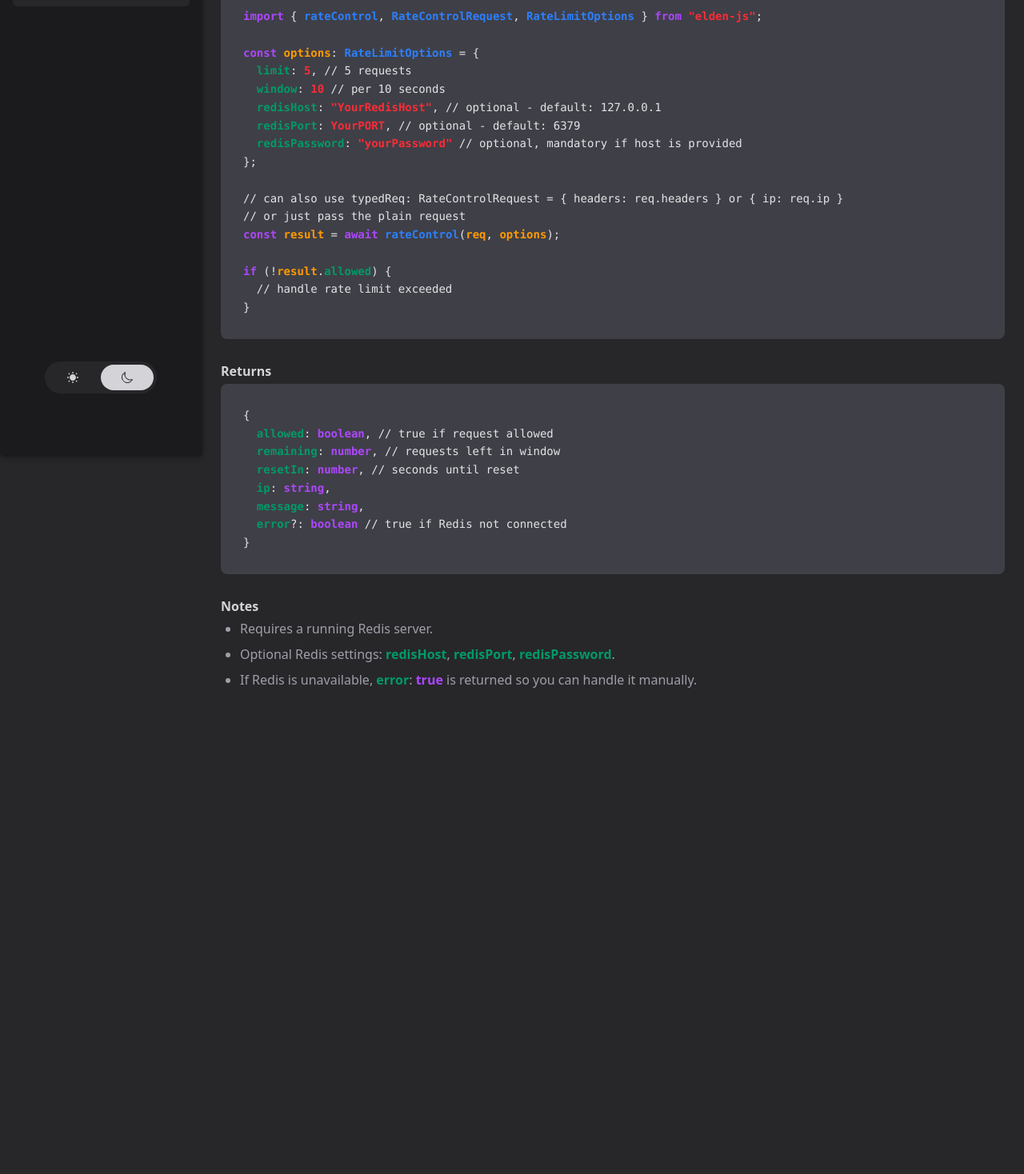
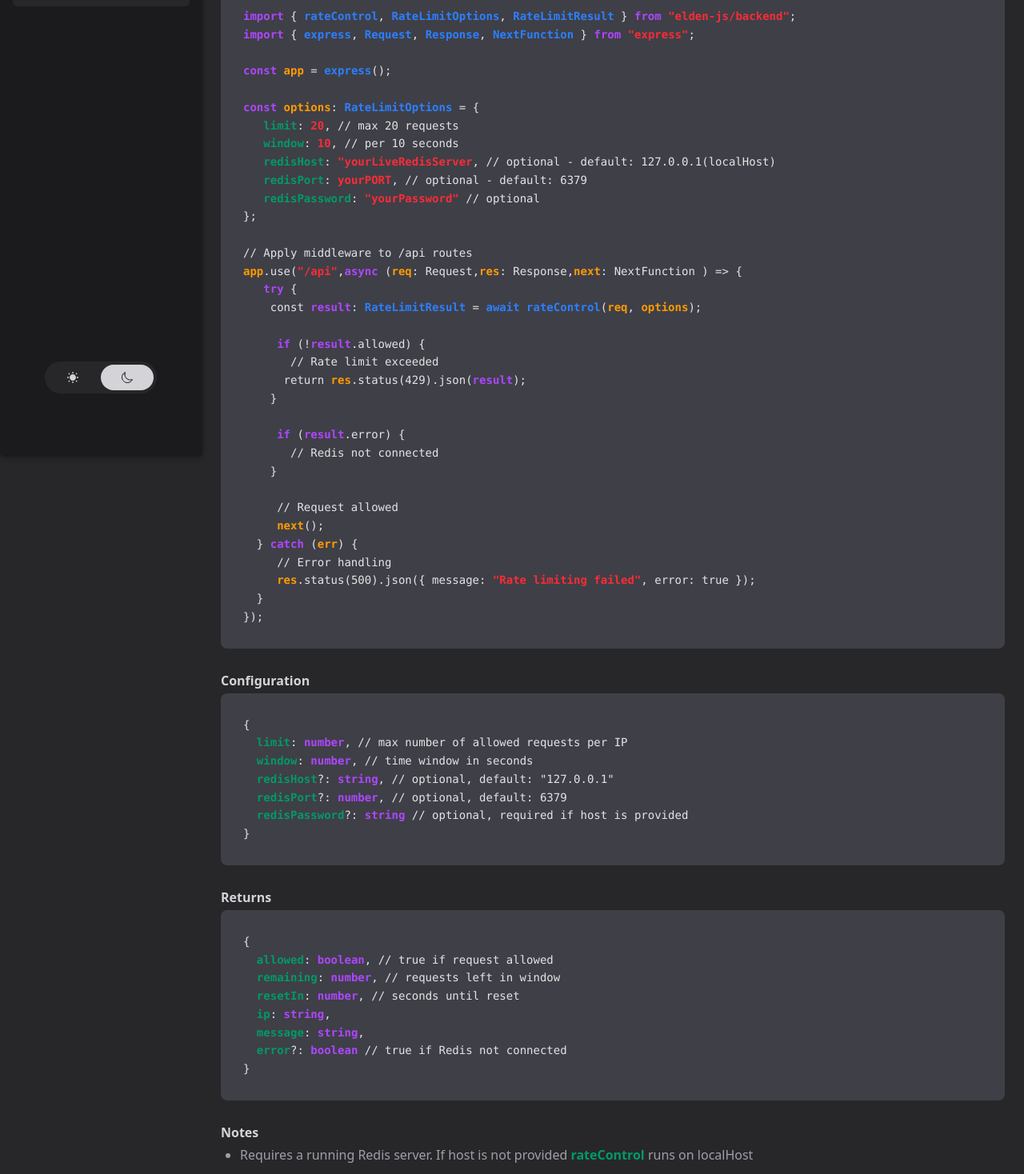
Before and after one commit to jebesh67/elden-js-docs, a Next.js app: page /rate-control in a window 1280 px wide. Shown: the part 300-1768 px from the top of the page at 80% size. Before the commit the page ends 1186 px from the top, so only its background shows below. Built offline with nearby package versions, Linux system fonts and the light colour scheme; no server answers.

Commit message:
Update documentation and fix middleware examples

```diff
--- a/src/components/usage/RateControl.tsx
+++ b/src/components/usage/RateControl.tsx
@@ -10,7 +10,7 @@ export const RateControl = () => {
     <div
       className={clsx(
         "pt-22 md:pt-25 md:pl-[17.25rem] px-6 pb-6 space-y-6 transition-all duration-300",
-        theme === "dark" ? "text-zinc-100" : "text-zinc-900",
+        theme === "dark" ? "text-zinc-100" : "text-zinc-900"
       )}
     >
       <h3 className="css-subhead-text font-bold">rateControl</h3>
@@ -18,7 +18,7 @@ export const RateControl = () => {
       <p
         className={clsx(
           "leading-[2]",
-          theme === "dark" ? "text-zinc-300" : "text-zinc-700",
+          theme === "dark" ? "text-zinc-300" : "text-zinc-700"
         )}
       >
         The <code className="css-keyword-blue">rateControl</code> helper
@@ -29,7 +29,7 @@ export const RateControl = () => {
       <strong
         className={clsx(
           "leading-[2]",
-          theme === "dark" ? "text-zinc-300" : "text-zinc-700",
+          theme === "dark" ? "text-zinc-300" : "text-zinc-700"
         )}
       >
         Example: (Express controller)
@@ -38,68 +38,163 @@ export const RateControl = () => {
       <CopyablePre theme={theme}>
         <pre
           className={clsx(
-            "p-4 rounded-lg overflow-x-auto text-sm leading-relaxed",
+            "p-4 rounded-lg overflow-x-auto text-sm leading-relaxed"
           )}
         >
           <code>
             <span className="css-keyword-purple">import</span> {"{"}{" "}
             <span className="css-keyword-blue">rateControl</span>,{" "}
-            <span className="css-keyword-blue">RateControlRequest</span>,{" "}
-            <span className="css-keyword-blue">RateLimitOptions</span> {"}"}{" "}
+            <span className="css-keyword-blue">RateLimitOptions</span>,{" "}
+            <span className="css-keyword-blue">RateLimitResult</span> {"}"}{" "}
             <span className="css-keyword-purple">from</span>{" "}
-            <span className="css-keyword-red">{`"elden-js"`}</span>;
+            <span className="css-keyword-red">{`"elden-js/backend"`}</span>;
+            <br />
+            <span className="css-keyword-purple">import</span> {"{"}{" "}
+            <span className="css-keyword-blue">express</span>,{" "}
+            <span className="css-keyword-blue">Request</span>,{" "}
+            <span className="css-keyword-blue">Response</span>,{" "}
+            <span className="css-keyword-blue">NextFunction</span> {"}"}{" "}
+            <span className="css-keyword-purple">from</span>{" "}
+            <span className="css-keyword-red">{`"express"`}</span>;
+            <br />
+            <br />
+            <span className="css-keyword-purple">const</span>{" "}
+            <span className="css-keyword-amber">app</span> ={" "}
+            <span className="css-keyword-blue">express</span>();
             <br />
             <br />
             <span className="css-keyword-purple">const</span>{" "}
             <span className="css-keyword-amber">options</span>:{" "}
             <span className="css-keyword-blue">RateLimitOptions</span> = {"{"}
             <br />
-            {"  "}
-            <span className="css-keyword-emerald">limit</span>:{" "}
-            <span className="css-keyword-red">5</span>,{" "}
-            <span>{`// 5 requests`}</span>
+            {"  "} <span className="css-keyword-emerald">limit</span>:{" "}
+            <span className="css-keyword-red">20</span>,{" "}
+            <span>{`// max 20 requests`}</span>
             <br />
-            {"  "}
-            <span className="css-keyword-emerald">window</span>:{" "}
-            <span className="css-keyword-red">10</span>{" "}
+            {"  "} <span className="css-keyword-emerald">window</span>:{" "}
+            <span className="css-keyword-red">10</span>,{" "}
             <span>{`// per 10 seconds`}</span>
             <br />
-            {"  "}
-            <span className="css-keyword-emerald">redisHost</span>:{" "}
-            <span className="css-keyword-red">{`"YourRedisHost"`}</span>,{" "}
-            <span>{`// optional - default: 127.0.0.1`}</span>
+            {"  "} <span className="css-keyword-emerald">redisHost</span>:{" "}
+            <span className="css-keyword-red">{`"yourLiveRedisServer`}</span>,{" "}
+            <span>{`// optional - default: 127.0.0.1(localHost)`}</span>
             <br />
-            {"  "}
-            <span className="css-keyword-emerald">redisPort</span>:{" "}
-            <span className="css-keyword-red">YourPORT</span>,{" "}
+            {"  "} <span className="css-keyword-emerald">redisPort</span>:{" "}
+            <span className="css-keyword-red">yourPORT</span>,{" "}
             <span>{`// optional - default: 6379`}</span>
             <br />
-            {"  "}
-            <span className="css-keyword-emerald">redisPassword</span>:{" "}
+            {"  "} <span className="css-keyword-emerald">redisPassword</span>:{" "}
             <span className="css-keyword-red">{`"yourPassword"`}</span>{" "}
-            <span>{`// optional, mandatory if host is provided`}</span>
+            <span>{`// optional`}</span>
             <br />
             {"};"}
             <br />
             <br />
-            <span>{`// can also use typedReq: RateControlRequest = { headers: req.headers } or { ip: req.ip }`}</span>
+            <span className="css-comment">{`// Apply middleware to /api routes`}</span>
             <br />
-            <span>{`// or just pass the plain request`}</span>
+            <span className="css-keyword-amber">app</span>.use(
+            <span className="css-keyword-red">{`"/api"`}</span>,
+            <span className="css-keyword-purple">async</span> (
+            <span className="css-keyword-amber">req</span>: Request,
+            <span className="css-keyword-amber">res</span>: Response,
+            <span className="css-keyword-amber">next</span>: NextFunction )
+            =&gt; {"{"}
             <br />
-            <span className="css-keyword-purple">const</span>{" "}
-            <span className="css-keyword-amber">result</span> ={" "}
-            <span className="css-keyword-purple">await</span>{" "}
+            {"  "} <span className="css-keyword-purple">try</span> {"{"}
+            <br />
+            {"    "}const <span className="css-keyword-purple">result</span>:{" "}
+            <span className="css-keyword-blue">RateLimitResult</span> ={" "}
+            <span className="css-keyword-blue">await</span>{" "}
             <span className="css-keyword-blue">rateControl</span>(
             <span className="css-keyword-amber">req</span>,{" "}
             <span className="css-keyword-amber">options</span>);
             <br />
             <br />
-            <span className="css-keyword-purple">if</span> (!
-            <span className="css-keyword-amber">result</span>.
-            <span className="css-keyword-emerald">allowed</span>) {"{"}
+            {"    "} <span className="css-keyword-purple">if</span> (!
+            <span className="css-keyword-purple">result</span>.allowed) {"{"}
+            <br />
+            {"      "}{" "}
+            <span className="css-comment">{`// Rate limit exceeded`}</span>
+            <br />
+            {"      "}return <span className="css-keyword-amber">res</span>
+            .status(429).json(<span className="css-keyword-purple">result</span>
+            );
+            <br />
+            {"    }"}
+            <br />
+            <br />
+            {"    "} <span className="css-keyword-purple">if</span> (
+            <span className="css-keyword-purple">result</span>.error) {"{"}
+            <br />
+            {"      "}{" "}
+            <span className="css-comment">{`// Redis not connected`}</span>
+            <br />
+            {"    }"}
+            <br />
+            <br />
+            {"    "} <span className="css-comment">{`// Request allowed`}</span>
+            <br />
+            {"    "} <span className="css-keyword-amber">next</span>();
+            <br />
+            {"  }"} <span className="css-keyword-purple">catch</span> (
+            <span className="css-keyword-amber">err</span>) {"{"}
+            <br />
+            {"    "} <span className="css-comment">{`// Error handling`}</span>
+            <br />
+            {"    "} <span className="css-keyword-amber">res</span>
+            .status(500).json({"{"} message:{" "}
+            <span className="css-keyword-red">{`"Rate limiting failed"`}</span>,
+            error: true {"}"});
+            <br />
+            {"  }"}
+            <br />
+            {"}"});
+          </code>
+        </pre>
+      </CopyablePre>
+
+      <strong
+        className={clsx(
+          "leading-[2]",
+          theme === "dark" ? "text-zinc-300" : "text-zinc-700"
+        )}
+      >
+        Configuration
+      </strong>
+
+      <CopyablePre theme={theme}>
+        <pre
+          className={clsx(
+            "p-4 rounded-lg overflow-x-auto text-sm leading-relaxed"
+          )}
+        >
+          <code>
+            {"{"}
             <br />
             {"  "}
-            <span>{`// handle rate limit exceeded`}</span>
+            <span className="css-keyword-emerald">limit</span>:{" "}
+            <span className="css-keyword-purple">number</span>,{" "}
+            <span>{`// max number of allowed requests per IP`}</span>
+            <br />
+            {"  "}
+            <span className="css-keyword-emerald">window</span>:{" "}
+            <span className="css-keyword-purple">number</span>,{" "}
+            <span>{`// time window in seconds`}</span>
+            <br />
+            {"  "}
+            <span className="css-keyword-emerald">redisHost</span>?:{" "}
+            <span className="css-keyword-purple">string</span>,{" "}
+            <span>{`// optional, default: "127.0.0.1"`}</span>
+            <br />
+            {"  "}
+            <span className="css-keyword-emerald">redisPort</span>?:{" "}
+            <span className="css-keyword-purple">number</span>,{" "}
+            <span>{`// optional, default: 6379`}</span>
+            <br />
+            {"  "}
+            <span className="css-keyword-emerald">redisPassword</span>?:{" "}
+            <span className="css-keyword-purple">string</span>{" "}
+            <span>{`// optional, required if host is provided`}</span>
             <br />
             {"}"}
           </code>
@@ -109,7 +204,7 @@ export const RateControl = () => {
       <strong
         className={clsx(
           "leading-[2]",
-          theme === "dark" ? "text-zinc-300" : "text-zinc-700",
+          theme === "dark" ? "text-zinc-300" : "text-zinc-700"
         )}
       >
         Returns
@@ -118,7 +213,7 @@ export const RateControl = () => {
       <CopyablePre theme={theme}>
         <pre
           className={clsx(
-            "p-4 rounded-lg overflow-x-auto text-sm leading-relaxed",
+            "p-4 rounded-lg overflow-x-auto text-sm leading-relaxed"
           )}
         >
           <code>
@@ -160,7 +255,7 @@ export const RateControl = () => {
       <strong
         className={clsx(
           "leading-[2]",
-          theme === "dark" ? "text-zinc-300" : "text-zinc-700",
+          theme === "dark" ? "text-zinc-300" : "text-zinc-700"
         )}
       >
         Notes
@@ -169,10 +264,14 @@ export const RateControl = () => {
       <ul
         className={clsx(
           "list-disc pl-6 space-y-2",
-          theme === "dark" ? "text-zinc-400" : "text-zinc-600",
+          theme === "dark" ? "text-zinc-400" : "text-zinc-600"
         )}
       >
-        <li>Requires a running Redis server.</li>
+        <li>
+          Requires a running Redis server. If host is not provided{" "}
+          <span className="css-keyword-emerald">rateControl</span> runs on
+          localHost
+        </li>
         <li>
           Optional Redis settings:{" "}
           <span className="css-keyword-emerald">redisHost</span>,{" "}
--- a/src/components/usage/VerifyAccess.tsx
+++ b/src/components/usage/VerifyAccess.tsx
@@ -11,7 +11,7 @@ export const VerifyAccess = () => {
     <div
       className={clsx(
         "pt-22 md:pt-25 md:pl-[17.25rem] px-6 pb-6 space-y-6 transition-all duration-300",
-        theme === "dark" ? "text-zinc-100" : "text-zinc-900",
+        theme === "dark" ? "text-zinc-100" : "text-zinc-900"
       )}
     >
       <h3 className="css-subhead-text font-bold">verifyAccess</h3>
@@ -19,7 +19,7 @@ export const VerifyAccess = () => {
       <p
         className={clsx(
           "leading-[2]",
-          theme === "dark" ? "text-zinc-300" : "text-zinc-700",
+          theme === "dark" ? "text-zinc-300" : "text-zinc-700"
         )}
       >
         The <code className="css-keyword-blue">verifyAccess</code> helper
@@ -31,7 +31,7 @@ export const VerifyAccess = () => {
       <strong
         className={clsx(
           "leading-[2]",
-          theme === "dark" ? "text-zinc-300" : "text-zinc-700",
+          theme === "dark" ? "text-zinc-300" : "text-zinc-700"
         )}
       >
         Example: (Next.js middleware)
@@ -40,35 +40,105 @@ export const VerifyAccess = () => {
       <CopyablePre theme={theme}>
         <pre
           className={clsx(
-            "p-4 rounded-lg overflow-x-auto text-sm leading-relaxed",
+            "p-4 rounded-lg overflow-x-auto text-sm leading-relaxed"
           )}
         >
           <code>
             <span className="css-keyword-purple">import</span> {"{"}
-            <span className="css-keyword-blue"> verifyAccess</span>,{" "}
-            <span className="css-keyword-blue">RequestWithCookies </span>
-            {"}"} from <span className="css-keyword-red">{`"elden-js"`}</span>;
+            <span className="css-keyword-blue"> NextRequest</span>,{" "}
+            <span className="css-keyword-blue">NextResponse</span> {"}"} from{" "}
+            <span className="css-keyword-red">{`"next/server"`}</span>;
+            <br />
+            <span className="css-keyword-purple">import</span> {"{"}
+            <span className="css-keyword-blue"> RequestWithCookies</span>,{" "}
+            <span className="css-keyword-blue">verifyAccess</span>,{" "}
+            <span className="css-keyword-blue">AccessResponse</span> {"}"} from{" "}
+            <span className="css-keyword-red">{`"elden-js/frontend"`}</span>;
             <br />
             <br />
+            <span className="css-comment">{`// Example backend URL and token/cookie name`}</span>
+            <br />
+            <span className="css-keyword-purple">const</span>{" "}
+            <span className="css-keyword-amber">backendURL</span> ={" "}
+            <span className="css-keyword-red">{`"https://yourBackendURL"`}</span>
+            ;
+            <br />
+            <span className="css-keyword-purple">const</span>{" "}
+            <span className="css-keyword-amber">tokenName</span> ={" "}
+            <span className="css-keyword-red">{`"yourTokenName"`}</span>;
+            <br />
+            <br />
+            <span className="css-keyword-purple">
+              export async function
+            </span>{" "}
+            <span className="css-keyword-amber">middleware</span>(req:{" "}
+            <span className="css-keyword-blue">NextRequest</span>):{" "}
+            <span className="css-keyword-blue">Promise</span>&lt;
+            <span className="css-keyword-blue">NextResponse</span>&gt; {"{"}
+            <br />
+            {"  "}
+            <span className="css-comment">{`// Optional TypeScript typing: cast request to RequestWithCookies`}</span>
+            <br />
+            {"  "}
+            <span className="css-comment">{`// You can also just pass 'req' directly without casting`}</span>
+            <br />
+            {"  "}
             <span className="css-keyword-purple">const</span>{" "}
             <span className="css-keyword-amber">typedReq</span> = req as unknown
             as <span className="css-keyword-blue">RequestWithCookies</span>;
             <br />
+            {"  "}
+            <span className="css-comment">{`// Example without typing:`}</span>
             <br />
+            {"  "}
+            <span className="css-comment">{`// const access: AccessResponse = await verifyAccess(backendURL, tokenName, req);`}</span>
+            <br />
+            <br />
+            {"  "}
             <span className="css-keyword-purple">const</span>{" "}
-            <span className="css-keyword-amber">access</span> ={" "}
+            <span className="css-keyword-amber">access</span>:{" "}
+            <span className="css-keyword-blue">AccessResponse</span> ={" "}
             <span className="css-keyword-purple">await</span>{" "}
             <span className="css-keyword-blue">verifyAccess</span>(
-            <span className="css-keyword-red">{`"http://yourBackend"`}</span>,{" "}
-            <span className="css-keyword-red">{`"tokenName"`}</span>,{" "}
+            <span className="css-keyword-amber">backendURL</span>, <span className="css-keyword-amber">tokenName</span>,
             <span className="css-keyword-amber">typedReq</span>);
             <br />
             <br />
-            <span className="css-keyword-purple">if</span> ( !
+            {"  "}
+            <span className="css-keyword-purple">if</span> (!
             <span className="css-keyword-amber">access</span>.
             <span className="css-keyword-emerald">accessStatus</span>) {"{"}
-            <br />{" "}
-            <span className="css-comment">{`// redirect or deny access`}</span>
+            <br />
+            {"    "}
+            <span className="css-comment">{`// redirect if access denied`}</span>
+            <br />
+            {"    "}
+            <span className="css-keyword-purple">return</span>{" "}
+            <span className="css-keyword-blue">NextResponse.redirect</span>(new{" "}
+            <span className="css-keyword-blue">URL</span>(
+            <span className="css-keyword-red">{`"/redirected-path"`}</span>, req.url));
+            <br />
+            {"  "}
+            {"}"}
+            <br />
+            <br />
+            {"  "}
+            <span className="css-comment">{`// access allowed`}</span>
+            <br />
+            {"  "}
+            <span className="css-keyword-purple">return</span>{" "}
+            <span className="css-keyword-blue">NextResponse.next</span>();
+            <br />
+            {"}"}
+            <br />
+            <br />
+            <span className="css-comment">{`// apply to routes`}</span>
+            <br />
+            <span className="css-keyword-purple">export const</span>{" "}
+            <span className="css-keyword-amber">config</span> = {"{"}
+            <br />
+            {"  "}matcher: [
+            <span className="css-keyword-red">{`"/protected/:path*"`}</span>],
             <br />
             {"}"}
           </code>
@@ -78,7 +148,7 @@ export const VerifyAccess = () => {
       <div
         className={clsx(
           "space-y-2 leading-[2]",
-          theme === "dark" ? "text-zinc-300" : "text-zinc-700",
+          theme === "dark" ? "text-zinc-300" : "text-zinc-700"
         )}
       >
         <strong>Returns:</strong>
@@ -87,7 +157,7 @@ export const VerifyAccess = () => {
             "p-4 rounded-lg overflow-x-auto text-sm",
             theme === "dark"
               ? "bg-zinc-700 text-zinc-200"
-              : "bg-zinc-100 text-zinc-800",
+              : "bg-zinc-100 text-zinc-800"
           )}
         >
           <code className="pl-2">
@@ -106,7 +176,7 @@ export const VerifyAccess = () => {
       <div
         className={clsx(
           "leading-[2] mt-2",
-          theme === "dark" ? "text-zinc-300" : "text-zinc-700",
+          theme === "dark" ? "text-zinc-300" : "text-zinc-700"
         )}
       >
         <strong>How it works:</strong>
@@ -142,16 +212,16 @@ export const VerifyAccess = () => {
       <strong
         className={clsx(
           "leading-[2]",
-          theme === "dark" ? "text-zinc-300" : "text-zinc-700",
+          theme === "dark" ? "text-zinc-300" : "text-zinc-700"
         )}
       >
-        Example: (Express backend)
+        Example: (handling verifyAccess via Express backend)
       </strong>
 
       <CopyablePre theme={theme}>
         <pre
           className={clsx(
-            "p-4 rounded-lg overflow-x-auto text-sm leading-relaxed",
+            "p-4 rounded-lg overflow-x-auto text-sm leading-relaxed"
           )}
         >
           <code>
```
